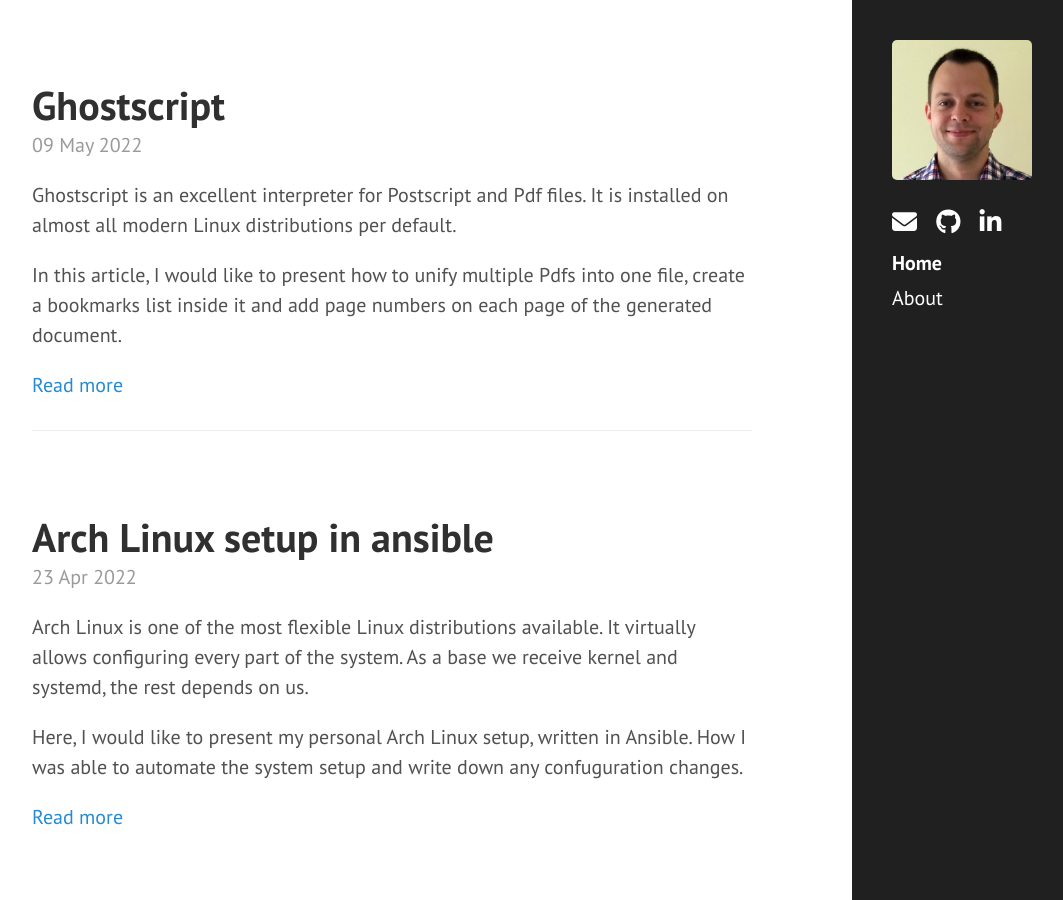
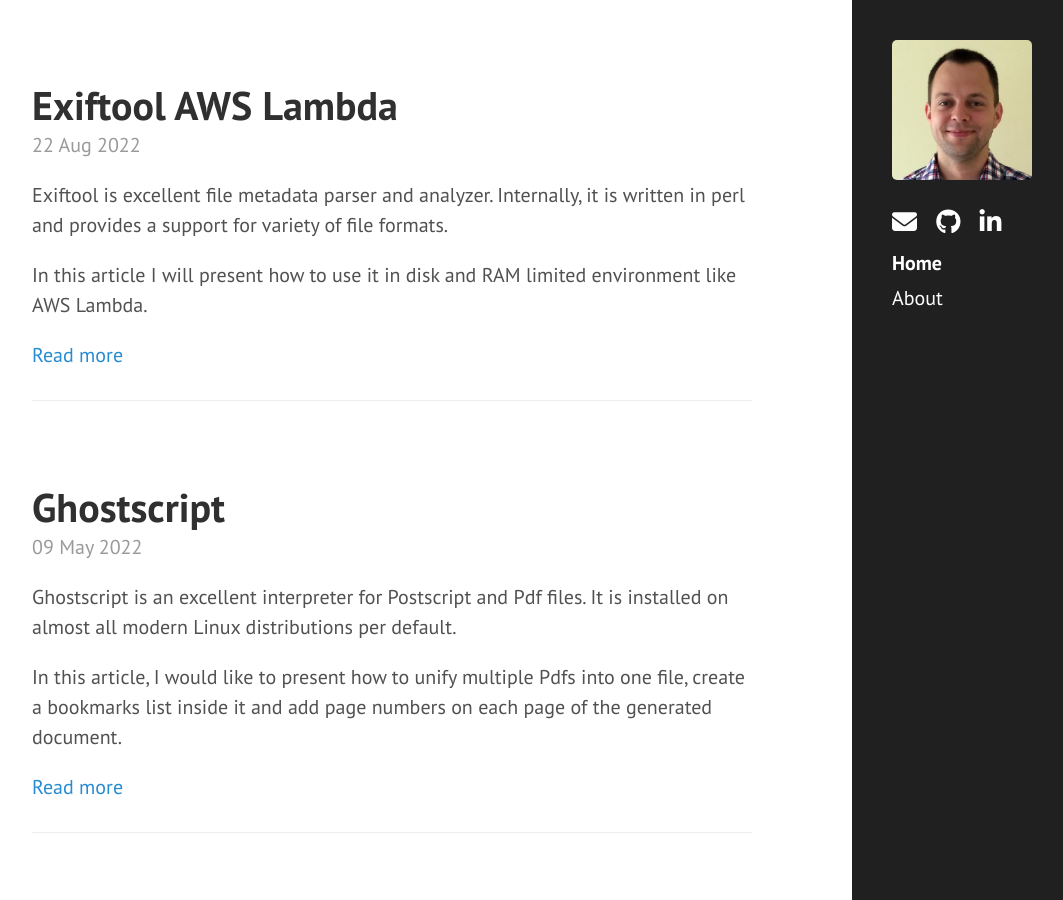
Before and after one commit to CodeGyver/codegyver.github.io, a Jekyll site: the page built from index.html, in a window 1280 px wide and 900 px high. Shown: the whole window, without its empty margins (68-1131 px from the left). Built offline with Jekyll 4.4.1, drawn with Linux system fonts in a browser that asks for light colours; Markdown is read by kramdown in place of the engine named in the settings; the list of posts is cut into pages by our own code; some of the changed lines change nothing that is shown.

Commit message:
Add Exiftool AWS Lambda post

```diff
--- a/_config.yml
+++ b/_config.yml
@@ -12,6 +12,7 @@
   - Gemfile.lock
   - LICENSE.md
   - README.md
+  - tmp
 sass:
   sass_dir: css/vendor
   style: compressed
--- /dev/null
+++ b/_posts/2022-08-22-exiftool-aws-lambda.md
@@ -0,0 +1,196 @@
+---
+layout: post
+title: Exiftool AWS Lambda
+---
+
+Exiftool is excellent file metadata parser and analyzer. Internally, it is written in perl and provides a support for variety of file formats.
+
+In this article I will present how to use it in disk and RAM limited environment like AWS Lambda.
+
+<!--more-->
+
+<p class="message">
+The article describes code, which can be found <a href="https://github.com/zpieslak/exiftool-aws-lamdba">here</a>.
+</p>
+
+## AWS Lambda
+
+AWS Lambda is Amazon serverless solution, that allows to run arbitrary code in few predefined languages. Internally it is a virtual private server that allows us to define some of its computation resources (like RAM and - indirectly - CPU). Unlike "standard" VPS its purpose is to run per defined event and then tear down. Although managing the Lambda instances is Amazon internal implementation, we can distinguish "cold" and "warm" phases. "Cold" is simple a phase that instance needs to started from scratch. "Warm" on the other hand, re-uses the already running instance (as Lambda are not torn down momentary). As a result, two consecutive runs of AWS Lambda will not last the same time (the second run will be faster - since it uses the "warm" phase).
+
+Because of its purpose (event driven and ephemeral runs) the AWS Lambda are itself very limited environments. They use Amazon Linux 2 (a fork of Red Hat Enterprise Linux) with addition of the language tool that is used for particular image (python, ruby, node, etc.). If we want to add additional binaries, we have a few options: create a custom docker image, use custom boot script or use Lambda `Layer`. The benefit over using `Layer`, is that we are not charged for initial duration of the "cold" phase.
+
+## Layer
+
+`Layer` is simply a custom zip file that we create. When Lambda is prepared to run, its contents are unzipped in `/opt` directory of the instance. Per default `opt/bin` is added to `PATH` environment variable and `/opt/lib` to `LD_LIBRARY_PATH` - [reference](https://docs.aws.amazon.com/lambda/latest/dg/configuration-envvars.html). So for example, if we want to add new executable we could simply zip it as `bin/executable` and it should be available to run from Lambda code.
+
+In our case, we need to zip [exiftool](https://exiftool.org) and all its dependencies (`perl` in this case). In order to mimic the Lambda environment as close as possible, I decided to use a base Lambda docker image and perform any needed changes there. The code that builds a base Lambda image with all necessary build tools is put under `Dockerfile.layer`:
+
+    FROM public.ecr.aws/lambda/python:3.9
+
+    # Install build tools
+    RUN yum install -y vim make gcc gzip tar zip
+
+    COPY entrypoint.layer.sh ./
+
+    # Fix permissions
+    RUN chmod +x entrypoint.layer.sh
+
+    ENTRYPOINT ["./entrypoint.layer.sh"]
+
+Since fetching and zipping files needs access to shared layer (in order to copy the result to the mother machine) and it does not need to leverage the docker build cache, I thought it would be more natural to put it in "run" part of the docker.
+
+
+The code that fetches the executables is put under `entrypoint.layer.sh`.
+
+    #!/bin/bash
+
+    # Setup
+    BIN_PATH=/opt
+    EXIFTOOL_URL=https://exiftool.org/Image-ExifTool-12.44.tar.gz
+    LAYER_PATH=/var/task/layer
+    PERL_URL=https://www.cpan.org/src/5.0/perl-5.34.1.tar.gz
+
+    # Install perl
+    curl $PERL_URL | tar xz
+    cd perl-*
+    ./Configure -de -Dman1dir=none -Dman3dir=none -Dprefix=$BIN_PATH
+    make
+    make install
+
+    # Install exiftool
+    curl $EXIFTOOL_URL | tar xz
+    mkdir -p $BIN_PATH/bin/lib
+    cp ./Image-ExifTool*/exiftool $BIN_PATH/bin/
+    cp -r ./Image-ExifTool*/lib/* $BIN_PATH/bin/lib/
+    sed -i "1 s|^.*$|#!$BIN_PATH/bin/perl -w|" $BIN_PATH/bin/exiftool
+
+    # Copy files to shared path
+    cd $BIN_PATH
+    zip -FSr $LAYER_PATH/exiftool.zip bin/perl lib/perl*/* bin/exiftool bin/lib/*
+
+The above code can be wrap with `docker build` and `docker run` commands, or alternatively it can be wrap with `docker compose` and put under `docker-compose.yml`:
+
+    ---
+    version: '3.8'
+
+    services:
+      layer:
+        build:
+          context: .
+          dockerfile: Dockerfile.layer
+        container_name: exiftool_layer_container
+        image: exiftool_layer
+        ports:
+          - 8080:8080
+        volumes:
+          - ./layer:/var/task/layer
+
+In order to generate the layer, the following command can be run (as a result we should have the `exiftool.zip` file in the `./layer` directory):
+
+    docker compose -f docker-compose.yml up --build --force-recreate layer
+
+## Application
+
+Our application will react on hook, provided on successful file upload to predefined S3 bucket. It is presented on AWS diagram below
+
+    +---------------+                            +-------------------------+
+    |               |  s3:ObjectCreated:* event  |                         |
+    |   S3 bucket   +--------------------------->|   Exiftool AWS Lambda   |
+    |               |                            |                         |
+    +---------------+                            +-------------------------+
+
+The constraints that we will put is 512 MB of temp disk size (default) and 256 MB of RAM. In order to be able to fetch large files and not exhaust Lambda, we will need to use a couple of features and combine them together.
+
+### Exiftool usage
+
+Exiftool provides `-fast` flag, which forces executable to exit, as soon as it fetches the metadata. So as a result, only a part of the file is read (this is especially useful for large files).
+
+The other feature we will use, is allow using `stdin` as input instead of file path. This will be useful for better manage the system cache (to not download the whole file at once from remote destination).
+
+Given we have a test file called [test.pdf](https://github.com/zpieslak/exiftool-aws-lamdba/blob/main/tests/fixtures/files/test.pdf), we can run the following code:
+
+    cat tests/fixtures/files/test.pdf | exiftool -fast -json -
+
+And the results would be:
+
+    [{
+      "SourceFile": "-",
+      "ExifToolVersion": 12.42,
+      "FileSize": "0 bytes",
+      "FileModifyDate": "2022:08:22 14:29:40+02:00",
+      "FileAccessDate": "2022:08:22 14:29:40+02:00",
+      "FileInodeChangeDate": "2022:08:22 14:29:40+02:00",
+      "FilePermissions": "prw-------",
+      "FileType": "PDF",
+      "FileTypeExtension": "pdf",
+      "MIMEType": "application/pdf",
+      "PDFVersion": 1.4,
+      "Linearized": "No",
+      "PageCount": 1,
+      "XMPToolkit": "XMP toolkit 2.9.1-13, framework 1.6",
+      "Producer": "GPL Ghostscript 9.56.1",
+      "ModifyDate": "2022:05:31 15:10:30+02:00",
+      "CreateDate": "2022:05:31 15:10:30+02:00",
+      "CreatorTool": "GNU Enscript 1.6.6",
+      "DocumentID": "uuid:9881c87a-18ff-11f8-0000-8aa3554e5edc",
+      "Format": "application/pdf",
+      "Title": "Enscript Output",
+      "Creator": "",
+      "Author": ""
+    }]
+
+The exiftool will break the bash pipe and exit as soon as it gets all information.
+
+One thing to note, as presented above, we are missing file size (all other metadata headers are extracted). However, since this property is provided by AWS S3 (via Content-Length header), I think this is acceptable.
+
+### S3 GETObject
+
+To retrieve the file itself, we will use [S3 GETObject](https://docs.aws.amazon.com/AmazonS3/latest/API/API_GetObject.html) API call. Fortunately S3 provides ability to fetch only certain bytes of the file, via [Range header](https://docs.aws.amazon.com/AmazonS3/latest/API/API_GetObject.html#API_GetObject_RequestSyntax). Having the above we can construct the python loop that fetches consecutive bytes of the file and fills exiftool stdin in each iteration. Once exiftool gathers all information it throws `BrokenPipeError` and loop terminates (preventing from downloading any further chunks). It is presented in the code below:
+
+
+    import json
+    import operator
+    import os
+    import subprocess
+    from .s3.object import Object as S3Object
+    from .s3.object_iterator import ObjectIterator as S3ObjectIterator
+    from typing import Any, Dict
+
+
+    def handler(event: Dict[str, Any], context: Any) -> Dict[str, Any]:
+        bucket, object = operator.itemgetter('bucket', 'object')(
+            event['Records'][0]['s3']
+        )
+
+        s3_object_iterator = S3ObjectIterator(
+            S3Object(bucket['name'], object['key'])
+        )
+
+        output = subprocess.Popen(
+            [str(os.getenv('EXIFTOOL_BIN')), '-json', '-fast', '-'],
+            stdout=subprocess.PIPE,
+            stdin=subprocess.PIPE,
+            stderr=subprocess.PIPE
+        )
+
+        # BrokenPipeError is expected on larger files as exiftool
+        # will broke pipe with `fast` flag
+        if output.stdin is not None:
+            try:
+                for chunk in iter(s3_object_iterator):
+                    output.stdin.write(chunk)
+            except BrokenPipeError as exception:
+                print(exception)
+
+        # Wait for process termination
+        stdout, stderr = output.communicate()
+
+        return json.loads(
+            stdout.decode()
+        )[0]
+
+Full working code, can be found [here](https://github.com/zpieslak/exiftool-aws-lamdba).
+
+## Conclusion
+
+Although AWS Lambda allows to manually adjust temp disk size and / or add RAM, it also goes with higher pricing. I believe that using the bare minimum provided by AWS, forces us to write more optimized code. Adding any additional packages should be well thought. Also for the majority of mime types we do not need to download the whole file to read its metadata and - in most cases - 4 MB or 8 MB is enough (since the extracted information is stored on the beginning of the file).
```
